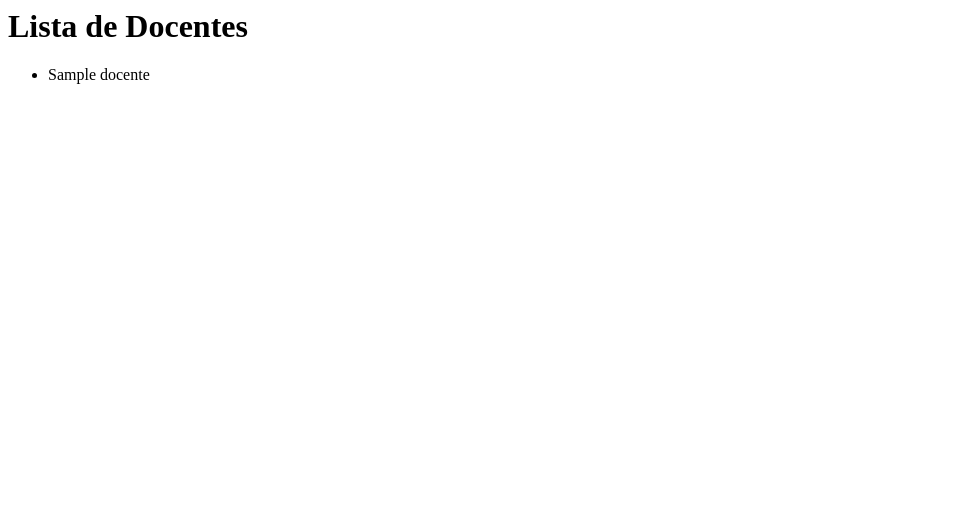
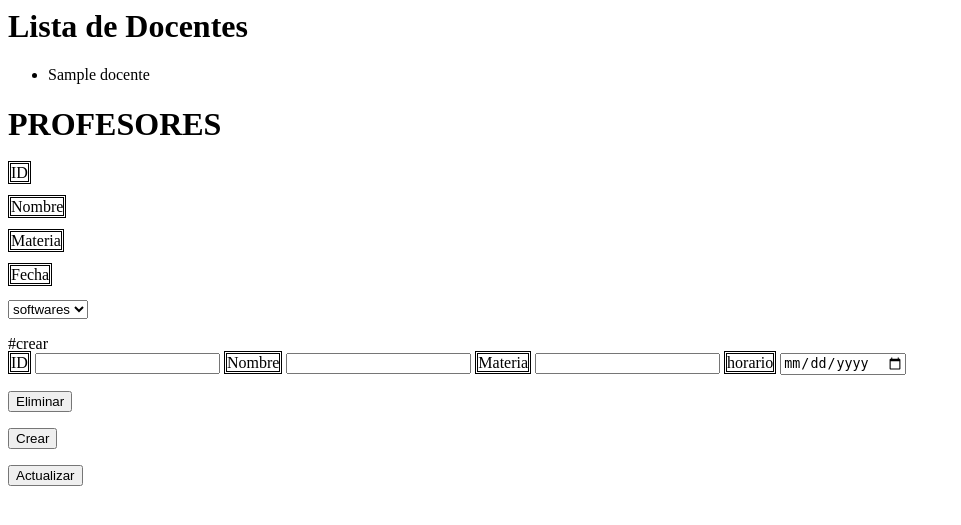
Before and after one commit to dama552/ctp-sitefa, a Django app: template src/templates/docente/leer.html in a window 1280 px wide. Shown: the top 525 px of the page, without its empty margins (0-961 px from the left). Run offline with Django 5.2, Linux system fonts and the light colour scheme; the template is opened without the code that fills it: values that come from a table or form of the project are taken from there, others are empty; tables that the repository leaves empty hold one stand-in row (values such as "Sample post").

Commit message:
Añadio tadeo código html

```diff
--- a/src/templates/docente/leer.html
+++ b/src/templates/docente/leer.html
@@ -6,3 +6,76 @@
     <li>No hay docentes disponibles.</li>
     {% endfor %}
 </ul>
+
+<h1>PROFESORES</h1>
+
+
+<form>
+    <label for="ID-doc">ID</label>
+    <ul></ul>
+    <label for="nombre-doc">Nombre</label>
+    <ul></ul>
+    <label for="materia-doc">Materia</label>
+    <ul></ul>
+    <label for="fecha">Fecha</label>
+    <ul></ul>
+
+    <select name="opciones " id="">
+        <option value="software">softwares</option>
+        <option value="Biologia">Biologia</option>
+        <option value="psicologo">psicologo</option>
+    </select>
+
+</form>
+
+<style>
+    *{
+        color: black;
+    }
+
+    label{
+        border-color: black;
+        border-style: double;
+    }
+</style>
+
+
+
+
+
+
+
+
+
+
+
+
+
+#crear
+<form>
+    <label for="ID">ID</label>
+    <input type="text">
+    <label for="nombre">Nombre</label>
+    <input type="text">
+    <label for="doc-materia">Materia</label>
+    <input type="text">
+    <label for="horario">horario</label>
+    <input type="date">
+
+</form>
+
+
+
+
+
+<div class="Botones">
+    <form action="eliminar.html">
+        <button>Eliminar</button>
+    </form>
+    <form action="crear.html">
+        <button>Crear</button>
+    </form>
+    <form action="actualizar.html">
+        <button>Actualizar</button>
+    </form>
+</div>
```
